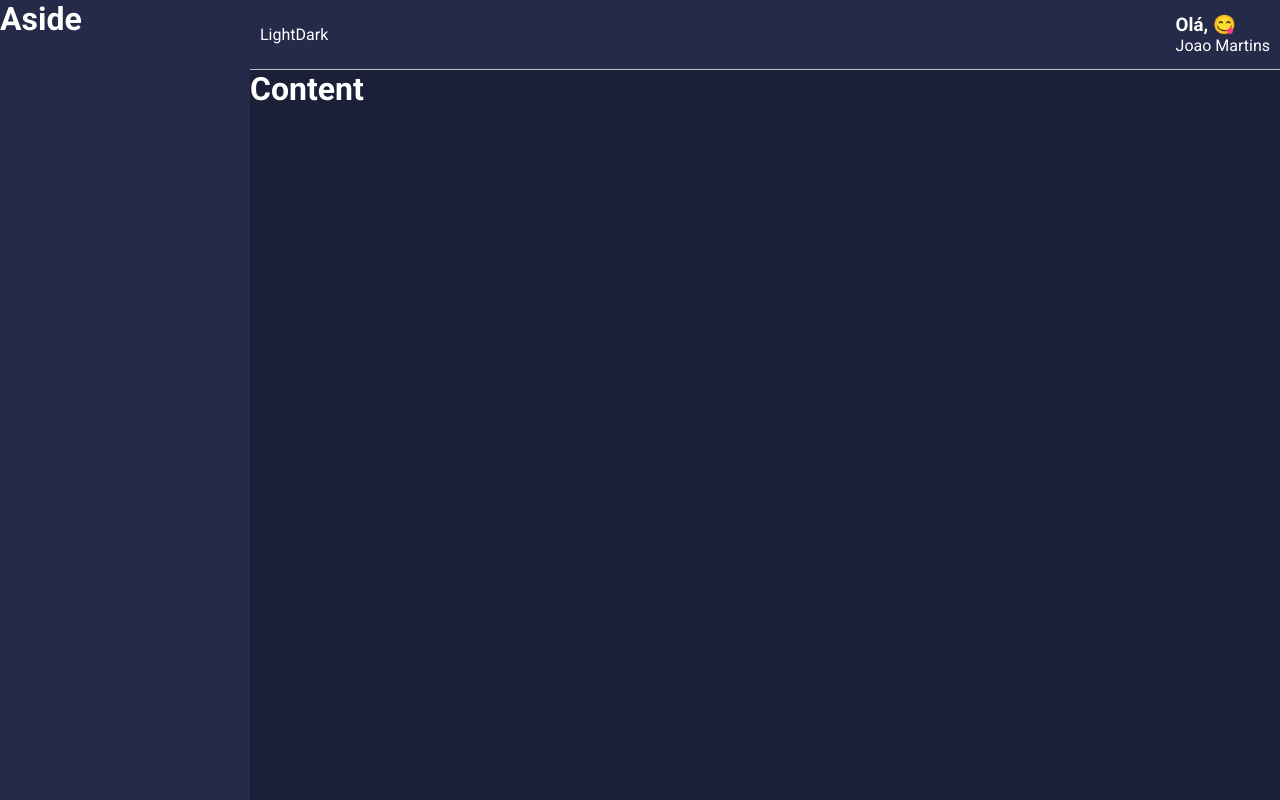
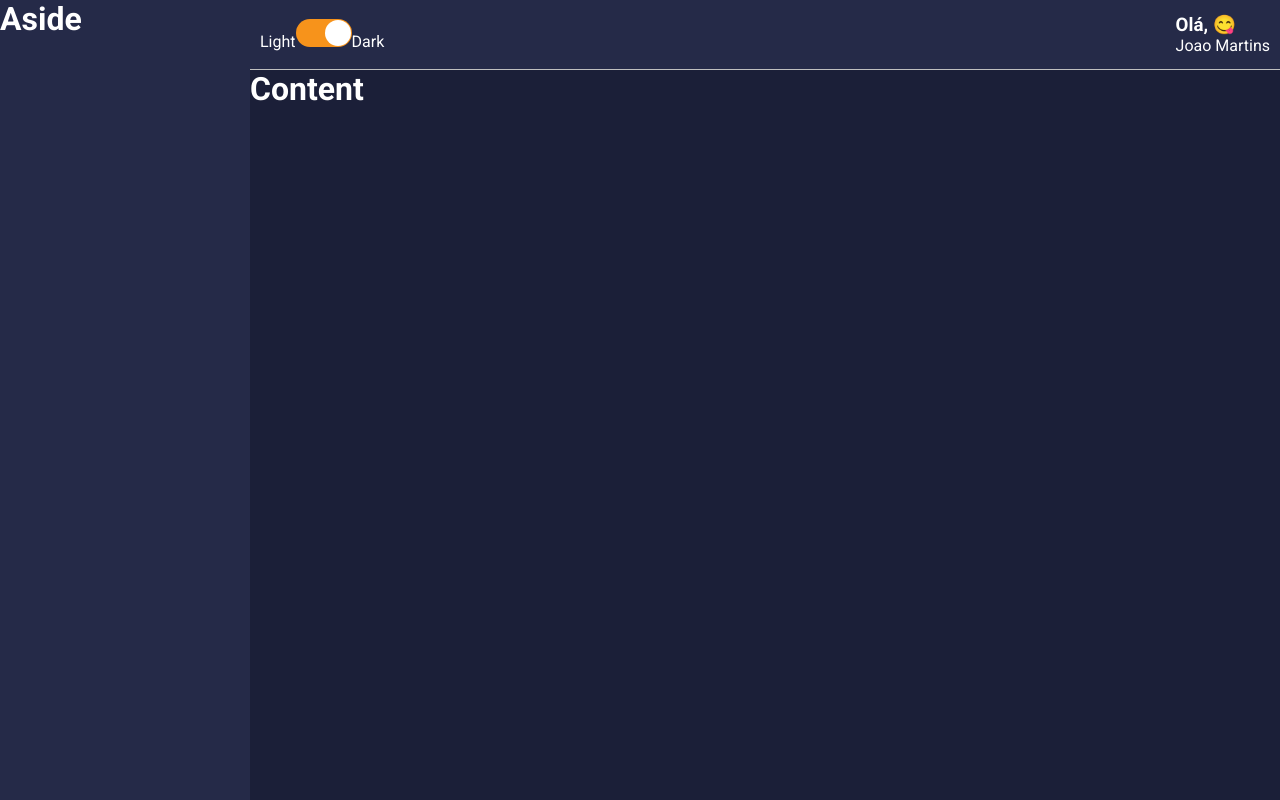
Before and after one commit to MoonKode/wallet, a React (Create React App) app: page / in a window 1280 px wide. Built offline with nearby package versions, Linux system fonts and the light colour scheme.

Commit message:
Added switch

```diff
--- a/src/components/mainHeader/index.tsx
+++ b/src/components/mainHeader/index.tsx
@@ -1,5 +1,6 @@
 import React, {useMemo} from 'react'
 import Toggle from '../toggle'
+
 import{Container,
     Profile,
     Welcome,
--- a/src/components/toggle/index.tsx
+++ b/src/components/toggle/index.tsx
@@ -1,9 +1,15 @@
 import React from 'react'
-import { Container, ToggleLabel } from './styles'
+import { Container, ToggleLabel, ToggleSelector } from './styles'
 
 const Toggle: React.FC = () => (
     <Container>
         <ToggleLabel>Light</ToggleLabel>
+            <ToggleSelector
+                checked
+                uncheckedIcon={false}
+                checkedIcon={false}
+                onChange= {()=> console.log('mudou')}
+            />
         <ToggleLabel>Dark</ToggleLabel>
     </Container>
 )
--- a/src/components/toggle/styles.ts
+++ b/src/components/toggle/styles.ts
@@ -1,7 +1,15 @@
 import styled from 'styled-components'
+import Switch, {ReactSwitchProps} from 'react-switch'
+
 
 export const Container = styled.div``;
 
 export const ToggleLabel = styled.span`
     color: ${props => props.theme.colors.white}
 `;
+
+export const ToggleSelector = styled(Switch).attrs<ReactSwitchProps>(
+    ({theme}) => ({
+        onColor: theme.colors.info,
+        offColor: theme.colors.warning
+    }))<ReactSwitchProps>``;
--- a/tsconfig.json
+++ b/tsconfig.json
@@ -19,7 +19,7 @@
     "isolatedModules": true,
     "noImplicitAny": false,
     "noEmit": true,
-    "jsx": "react-jsx"
+    "jsx": "react"
   },
   "include": [
     "src"
```
Also changed, not shown: package.json (+2 -9 lines), 2 other files (tests, documents, lock files or other folders).
